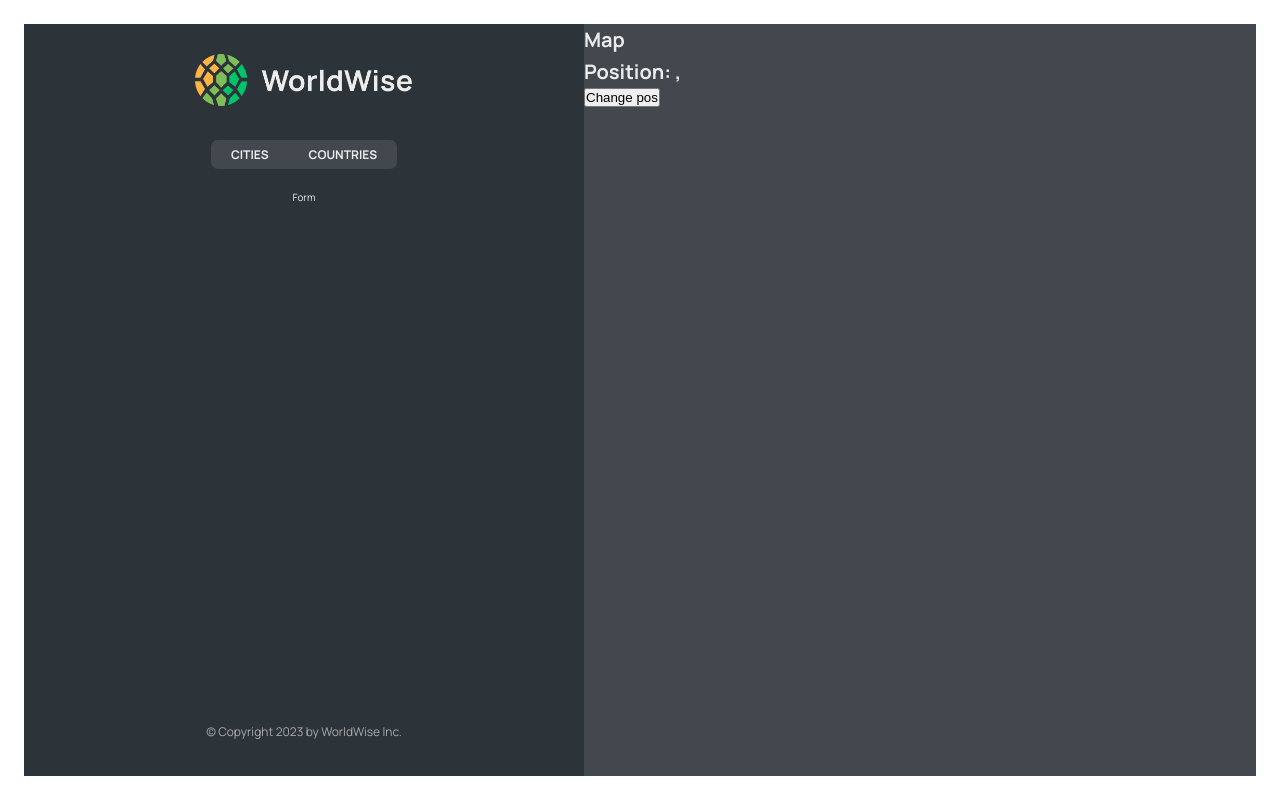
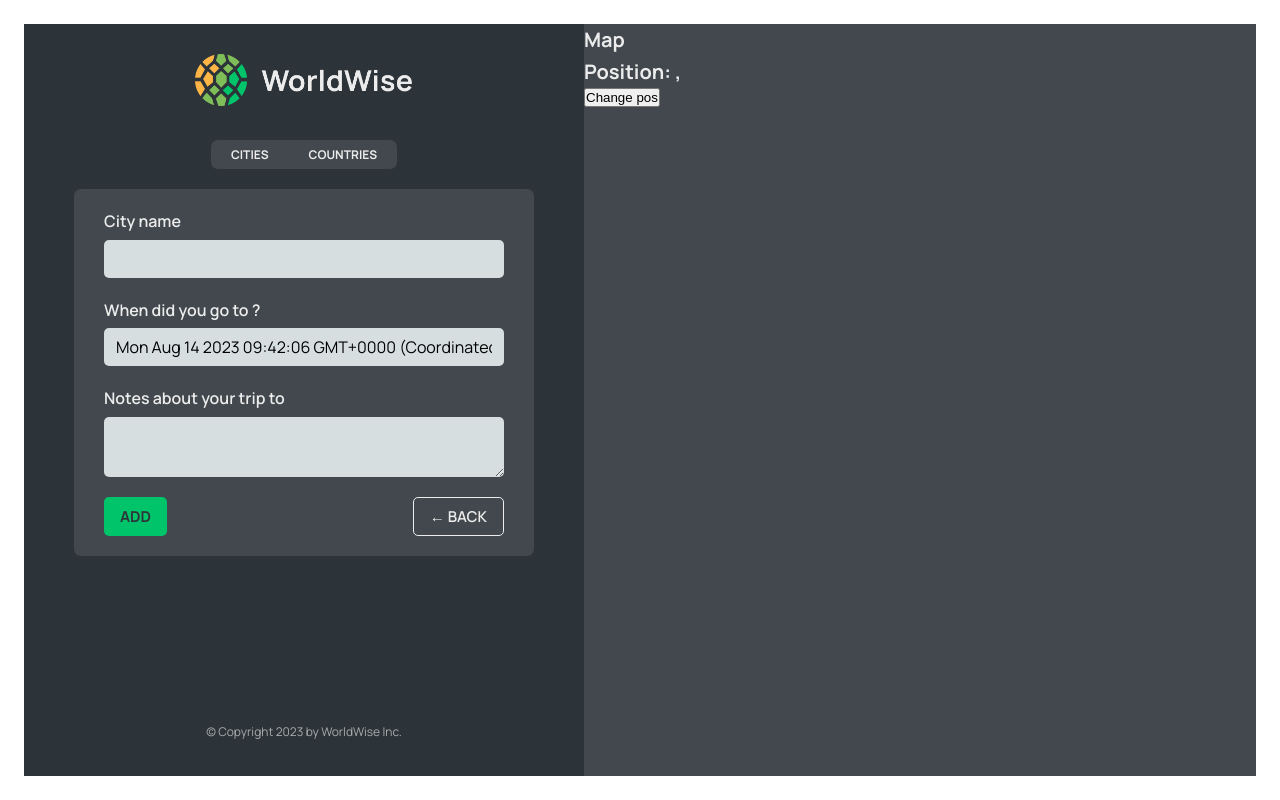
Before and after one commit to Kfir1/worldwise, a React (Vite) app: page /app/form in a window 1280 px wide. Built offline with nearby package versions, Linux system fonts and the light colour scheme; data requests are answered from the project's data file.

Commit message:
added Form route button Component and programmatic navigation - useNavigate

```diff
--- a/src/App.jsx
+++ b/src/App.jsx
@@ -9,6 +9,7 @@
 import CityList from "./components/CityList";
 import CountryList from "./components/CountryList";
 import City from "./components/City";
+import Form from "./components/Form";
 
 const BASE_URL = "http://localhost:9000";
 
@@ -55,7 +56,7 @@
             path="countries"
             element={<CountryList cities={cities} isLoading={isLoading} />}
           />
-          <Route path="form" element={<p>Form</p>} />
+          <Route path="form" element={<Form />} />
         </Route>
         <Route path="*" element={<PageNotFound />} />
       </Routes>
--- /dev/null
+++ b/src/components/Button.jsx
@@ -0,0 +1,11 @@
+import styles from "./Button.module.css";
+
+function Button({ children, onClick, type }) {
+  return (
+    <button onClick={onClick} className={`${styles.btn} ${styles[type]}`}>
+      {children}
+    </button>
+  );
+}
+
+export default Button;
--- a/src/components/CountryList.jsx
+++ b/src/components/CountryList.jsx
@@ -28,7 +28,7 @@
   return (
     <ul className={styles.countryList}>
       {countries.map((country) => {
-        return <CountryItem country={country} />;
+        return <CountryItem country={country} key={country.country} />;
       })}
     </ul>
   );
--- a/src/components/Form.jsx
+++ b/src/components/Form.jsx
@@ -3,6 +3,8 @@
 import { useState } from "react";
 
 import styles from "./Form.module.css";
+import Button from "./Button";
+import { useNavigate } from "react-router-dom";
 
 export function convertToEmoji(countryCode) {
   const codePoints = countryCode
@@ -13,6 +15,8 @@
 }
 
 function Form() {
+  const navigate = useNavigate();
+
   const [cityName, setCityName] = useState("");
   const [country, setCountry] = useState("");
   const [date, setDate] = useState(new Date());
@@ -49,8 +53,19 @@
       </div>
 
       <div className={styles.buttons}>
-        <button>Add</button>
-        <button>&larr; Back</button>
+        <Button type="primary">Add</Button>
+        <Button
+          type="back"
+          onClick={(e) => {
+            {
+              /* cause Button is in a form it will submit and reload page to prevent it, need to preventDefault and then will go to backward page by -1 */
+            }
+            e.preventDefault();
+            navigate(-1);
+          }}
+        >
+          &larr; Back
+        </Button>
       </div>
     </form>
   );
--- a/src/components/Map.jsx
+++ b/src/components/Map.jsx
@@ -1,7 +1,9 @@
-import { useSearchParams } from "react-router-dom";
+import { useNavigate, useSearchParams } from "react-router-dom";
 import styles from "./Map.module.css";
 
 function Map() {
+  const navigate = useNavigate();
+
   // get the lattitude and longitude params from URL with useSearchParams
   // it returns array with current state
   const [searchParams, setSearchParams] = useSearchParams();
@@ -12,7 +14,12 @@
   const lng = searchParams.get("lng");
 
   return (
-    <div className={styles.mapContainer}>
+    <div
+      className={styles.mapContainer}
+      onClick={() => {
+        navigate("form");
+      }}
+    >
       <h1>Map</h1>
       <h1>
         Position: {lat}, {lng}
```
